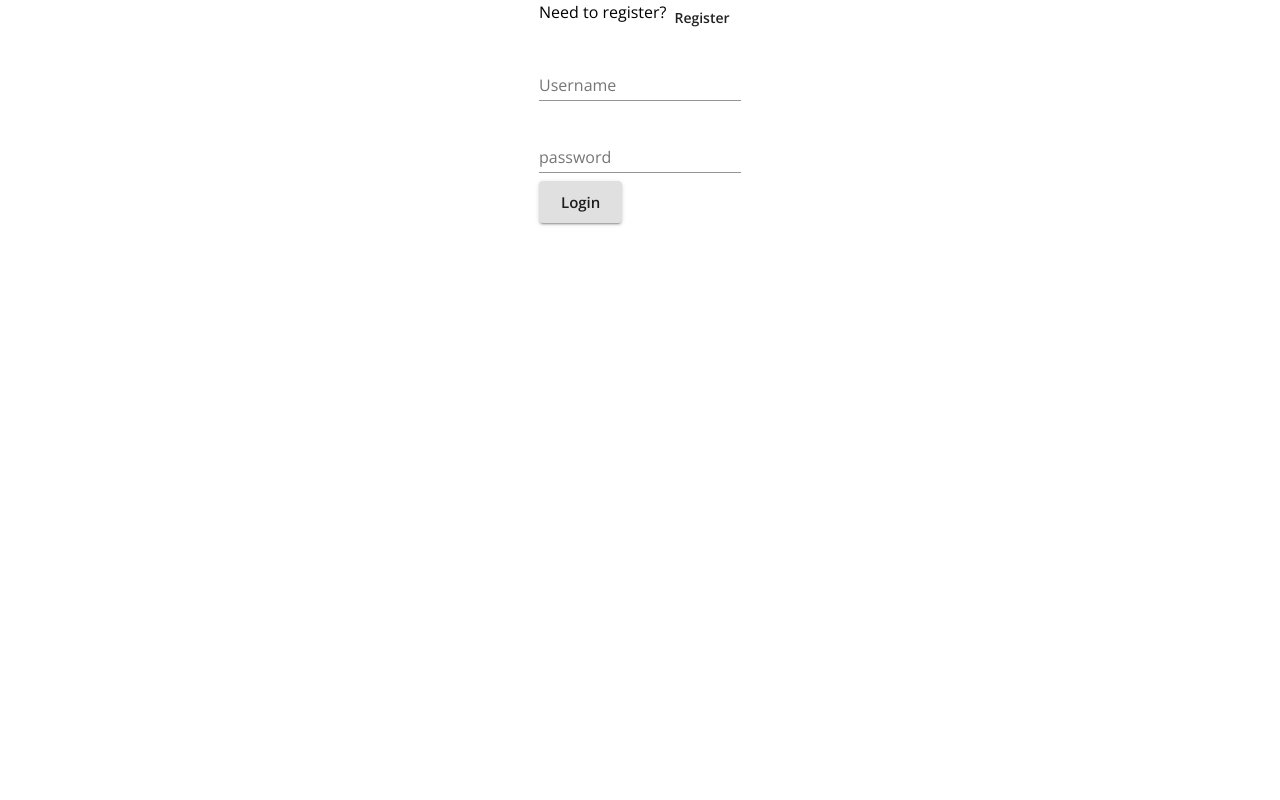
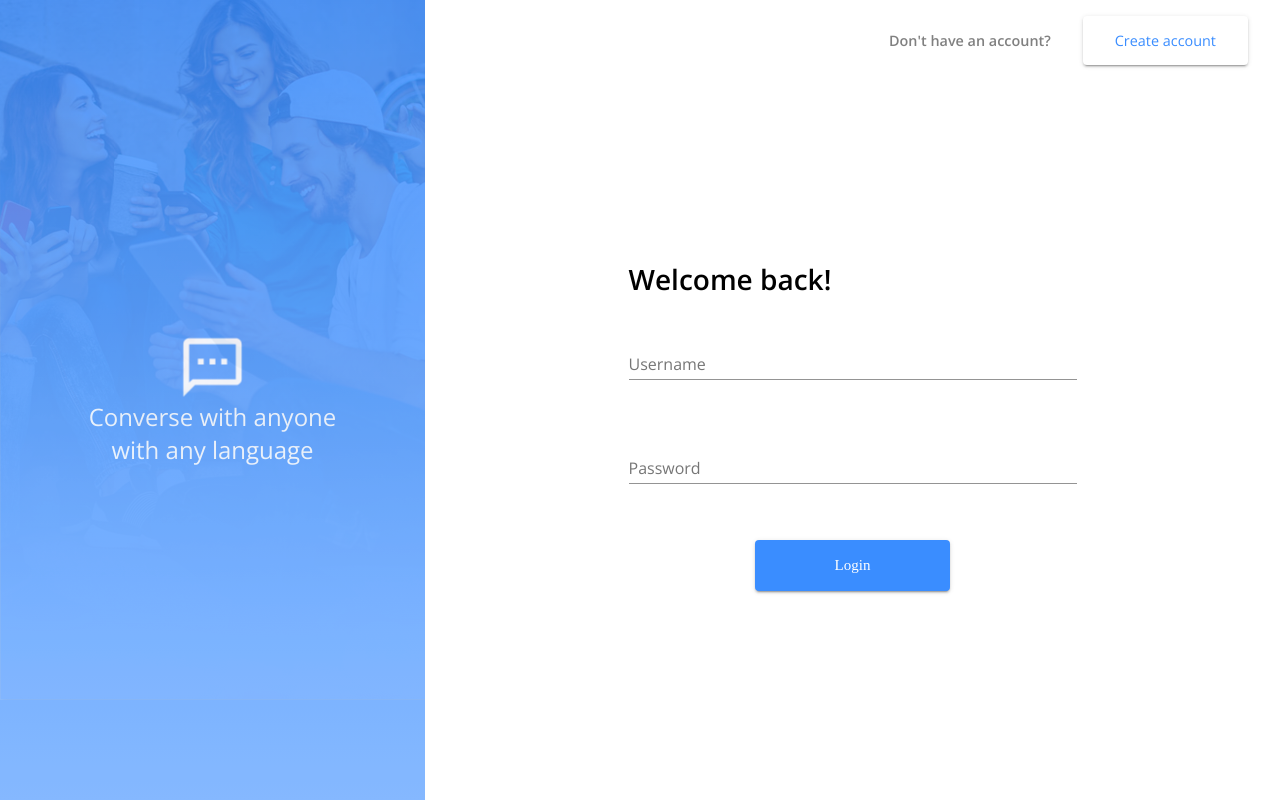
Before and after one commit to E-Fung/messenger-7541, a React (Create React App) app in the folder client/: page /login in a window 1280 px wide. Built offline with nearby package versions, Linux system fonts and the light colour scheme; no server answers.

Commit message:
revamped the login and signup page responsively

```diff
--- a/client/src/Login.js
+++ b/client/src/Login.js
@@ -3,16 +3,112 @@ import { Redirect, useHistory } from "react-router-dom";
 import { connect } from "react-redux";
 import {
   Grid,
-  Box,
   Typography,
   Button,
   FormControl,
   TextField,
+  Hidden,
+  Card
 } from "@material-ui/core";
+import { makeStyles } from "@material-ui/core/styles";
 import { login } from "./store/utils/thunkCreators";
+import bg_img from './assets/bg_img.png'
+import SmsOutlinedIcon from '@material-ui/icons/SmsOutlined';
+
+const useStyles = makeStyles((theme) => ({
+  root:{
+    flexWrap:'nowrap',
+    position:'relative'
+  },
+  leftMedia:{
+    position:'relative'
+  },
+  leftMedia__img:{
+    position:'relative',
+    zIndex:10,
+    maxHeight:'100vh'
+  },
+  leftMedia__bg:{
+    backgroundColor:'rgba(134,185,255)',
+    top:'0',
+    position:'absolute',
+    height:'100vh',
+    width:'100%'
+  },
+  leftMedia__gradient:{
+    width:'100%',
+    height:'100%',
+    background:'linear-gradient(#3A8DFF,#86B9FF)',
+    position:'absolute',
+    opacity:'85%',
+    padding:'0',
+    margin:'0',
+    top:'0',
+    zIndex:100
+  },
+  leftMedia__gradient__icon:{
+    width:'100%',
+    color:'white',
+    transform:'scale(2)',
+    margin:'1rem'
+  },
+  form:{
+    height:'100vh'
+  },
+  form__topbar:{
+    padding:'1rem 1rem'
+  },
+  form__topbar__question:{
+    alignSelf:'center',
+    margin:'0 1rem',
+    color:'grey',
+    fontSize:'0.9rem'
+  },
+  form__topbar__login:{
+    margin:'0 1rem'
+  },
+  form__topbar__login__button:{
+    padding:'0.75rem 2rem',
+    color:'#3A8DFF',
+    fontSize:'0.9rem'
+  },
+  form__form:{
+    flexGrow:1
+  },
+  form__form__welcome:{
+    fontSize:'1.75rem',
+  },
+  form__form__textfields:{
+    width:'28rem',
+    margin:'1rem 0'
+  },
+  form__form__login:{
+    backgroundColor:'#3A8DFF',
+    color:'white',
+    fontFamily:'Montserrat',
+    padding:'0.75rem 5rem',
+    margin:'2rem'
+  },
+  [theme.breakpoints.down('md')]:{
+    form__form__textfields:{
+      width:'22rem',
+      margin:'0.5rem 0'
+    },
+  },
+  [theme.breakpoints.down('sm')]:{
+    form__form__textfields:{
+      width:'18rem',
+      margin:'0.5rem 0'
+    },
+    form__topbar__question:{
+      margin:'1rem 1rem'
+    }
+  },
+}));
 
 const Login = (props) => {
   const history = useHistory();
+  const classes = useStyles();
   const { user, login } = props;
 
   const handleLogin = async (event) => {
@@ -28,14 +124,28 @@ const Login = (props) => {
   }
 
   return (
-    <Grid container justify="center">
-      <Box>
-        <Grid container item>
-          <Typography>Need to register?</Typography>
-          <Button onClick={() => history.push("/register")}>Register</Button>
+    <Grid container className={classes.root}>
+      <Grid item className={classes.leftMedia}>
+        <Hidden smDown>
+          <img src={bg_img} alt='bg_img'className={classes.leftMedia__img}/>
+          <Grid item className={classes.leftMedia__bg}/>
+          <Grid item container justifyContent='center' alignContent='center' className={classes.leftMedia__gradient} >
+            <SmsOutlinedIcon  fontSize='large' className={classes.leftMedia__gradient__icon} />
+            <Typography variant='h5' style={{color:'white'}}>Converse with anyone</Typography>
+            <Typography variant='h5' style={{color:'white'}}>with any language</Typography>
           </Grid>
+        </Hidden>
+      </Grid>
+      <Grid item container alignContent='center' direction='column' className={classes.form}>
+        <Grid item container justifyContent='flex-end' className={classes.form__topbar} >
+          <Typography className={classes.form__topbar__question} >Don't have an account?</Typography>
+          <Card className={classes.form__topbar__login} elevation={2}>
+            <Button onClick={() => history.push("/register")} className={classes.form__topbar__login__button}>Create account</Button>
+          </Card>
+        </Grid>
+        <Grid container item justifyContent='center' alignContent='center' className={classes.form__form} >
           <form onSubmit={handleLogin}>
-          <Grid>
+              <Typography className={classes.form__form__welcome}>Welcome back!</Typography>
               <Grid>
                 <FormControl margin="normal" required>
                   <TextField
@@ -43,25 +153,29 @@ const Login = (props) => {
                     label="Username"
                     name="username"
                     type="text"
+                    className={classes.form__form__textfields}
                     />
                 </FormControl>
               </Grid>
+              <Grid>
                 <FormControl margin="normal" required>
                   <TextField
-                label="password"
+                    label="Password"
                     aria-label="password"
                     type="password"
                     name="password"
+                    className={classes.form__form__textfields}
                     />
                 </FormControl>
-            <Grid>
-              <Button type="submit" variant="contained" size="large">
+              </Grid>
+              <Grid container justifyContent='center'>
+                <Button type="submit" variant="contained" size="large" className={classes.form__form__login}>
                   Login
                 </Button>
               </Grid>
+          </form>
         </Grid>
-        </form>
-      </Box>
+      </Grid>
     </Grid>
   );
 };
--- a/client/src/Signup.js
+++ b/client/src/Signup.js
@@ -3,17 +3,112 @@ import { Redirect, useHistory } from "react-router-dom";
 import { connect } from "react-redux";
 import {
   Grid,
-  Box,
   Typography,
   Button,
   FormControl,
   TextField,
   FormHelperText,
+  Hidden,
+  Card
 } from "@material-ui/core";
 import { register } from "./store/utils/thunkCreators";
+import { makeStyles } from "@material-ui/core/styles";
+import bg_img from './assets/bg_img.png'
+import SmsOutlinedIcon from '@material-ui/icons/SmsOutlined';
+
+const useStyles = makeStyles((theme) => ({
+  root:{
+    flexWrap:'nowrap',
+    position:'relative'
+  },
+  leftMedia:{
+    position:'relative'
+  },
+  leftMedia__img:{
+    position:'relative',
+    zIndex:10,
+    maxHeight:'100vh'
+  },
+  leftMedia__bg:{
+    backgroundColor:'rgba(134,185,255)',
+    top:'0',
+    position:'absolute',
+    height:'100vh',
+    width:'100%'
+  },
+  leftMedia__gradient:{
+    width:'100%',
+    height:'100%',
+    background:'linear-gradient(#3A8DFF,#86B9FF)',
+    position:'absolute',
+    opacity:'85%',
+    padding:'0',
+    margin:'0',
+    top:'0',
+    zIndex:100
+  },
+  leftMedia__gradient__icon:{
+    width:'100%',
+    color:'white',
+    transform:'scale(2)',
+    margin:'1rem'
+  },
+  form:{
+    height:'100vh'
+  },
+  form__topbar:{
+    padding:'1rem 1rem'
+  },
+  form__topbar__question:{
+    alignSelf:'center',
+    margin:'0 1rem',
+    color:'grey',
+    fontSize:'0.9rem'
+  },
+  form__topbar__create:{
+    margin:'0 1rem'
+  },
+  form__topbar__create__button:{
+    padding:'0.75rem 2rem',
+    color:'#3A8DFF',
+    fontSize:'0.9rem'
+  },
+  form__form:{
+    flexGrow:1
+  },
+  form__form__create:{
+    fontSize:'1.75rem',
+  },
+  form__form__textfields:{
+    width:'28rem',
+    margin:'0.75rem 0'
+  },
+  form__form__login:{
+    backgroundColor:'#3A8DFF',
+    color:'white',
+    fontFamily:'Montserrat',
+    padding:'0.75rem 5rem',
+    margin:'2rem'
+  },
+  [theme.breakpoints.down('md')]:{
+    form__form__textfields:{
+      width:'22rem',
+      margin:'0 0'
+    },
+  },
+  [theme.breakpoints.down('sm')]:{
+    form__form__textfields:{
+      width:'18rem',
+    },
+    form__topbar__question:{
+      margin:'1rem 1rem'
+    }
+  },
+}));
 
 const Login = (props) => {
   const history = useHistory();
+  const classes = useStyles();
   const { user, register } = props;
   const [formErrorMessage, setFormErrorMessage] = useState({});
 
@@ -37,45 +132,60 @@ const Login = (props) => {
   }
 
   return (
-    <Grid container justify="center">
-      <Box>
-        <Grid container item>
-          <Typography>Need to log in?</Typography>
-          <Button onClick={() => history.push("/login")}>Login</Button>
+    <Grid container className={classes.root}>
+      <Grid item className={classes.leftMedia}>
+        <Hidden smDown>
+          <img src={bg_img} alt='bg_img'className={classes.leftMedia__img}/>
+          <Grid item className={classes.leftMedia__bg}/>
+          <Grid item container justifyContent='center' alignContent='center' className={classes.leftMedia__gradient} >
+            <SmsOutlinedIcon  fontSize='large' className={classes.leftMedia__gradient__icon} />
+            <Typography variant='h5' style={{color:'white'}}>Converse with anyone</Typography>
+            <Typography variant='h5' style={{color:'white'}}>with any language</Typography>
           </Grid>
+        </Hidden>
+      </Grid>
+      <Grid item container alignContent='center' direction='column' className={classes.form}>
+        <Grid container item justifyContent='flex-end' className={classes.form__topbar} >
+        <Typography className={classes.form__topbar__question} >Already have an account?</Typography>
+          <Card className={classes.form__topbar__create} elevation={2}>
+            <Button onClick={() => history.push("/login")} className={classes.form__topbar__create__button}>Login</Button>
+          </Card>
+        </Grid>
+        <Grid container item justifyContent='center' alignContent='center' className={classes.form__form} >
           <form onSubmit={handleRegister}>
             <Grid>
+              <Typography className={classes.form__form__create}>Create an account.</Typography>
               <Grid>
-              <FormControl>
+                <FormControl margin="normal" required>
                   <TextField
                     aria-label="username"
                     label="Username"
                     name="username"
                     type="text"
-                  required
+                    className={classes.form__form__textfields}
                   />
                 </FormControl>
               </Grid>
               <Grid>
-              <FormControl>
+                <FormControl margin="normal" required>
                   <TextField
                     label="E-mail address"
                     aria-label="e-mail address"
                     type="email"
                     name="email"
-                  required
+                    className={classes.form__form__textfields}
                   />
                 </FormControl>
               </Grid>
               <Grid>
-              <FormControl error={!!formErrorMessage.confirmPassword}>
+                <FormControl error={!!formErrorMessage.confirmPassword} margin="normal" required>
                   <TextField
                     aria-label="password"
                     label="Password"
                     type="password"
                     inputProps={{ minLength: 6 }}
                     name="password"
-                  required
+                    className={classes.form__form__textfields}
                   />
                   <FormHelperText>
                     {formErrorMessage.confirmPassword}
@@ -83,26 +193,29 @@ const Login = (props) => {
                 </FormControl>
               </Grid>
               <Grid>
-              <FormControl error={!!formErrorMessage.confirmPassword}>
+                <FormControl error={!!formErrorMessage.confirmPassword} margin="normal" required>
                   <TextField
                     label="Confirm Password"
                     aria-label="confirm password"
                     type="password"
                     inputProps={{ minLength: 6 }}
                     name="confirmPassword"
-                  required
+                    className={classes.form__form__textfields}
                   />
                   <FormHelperText>
                     {formErrorMessage.confirmPassword}
                   </FormHelperText>
                 </FormControl>
               </Grid>
-            <Button type="submit" variant="contained" size="large">
+              <Grid container justifyContent='center'>
+                <Button type="submit" variant="contained" size="large" className={classes.form__form__login}>
                   Create
                 </Button>
               </Grid>
+            </Grid>
           </form>
-      </Box>
+        </Grid>
+      </Grid>
     </Grid>
   );
 };
--- a/client/src/index.css
+++ b/client/src/index.css
@@ -9,3 +9,10 @@ body {
 code {
   font-family: source-code-pro, Menlo, Monaco, Consolas, "Courier New", monospace;
 }
+
+*{
+  box-sizing: border-box;
+  padding: 0;
+  margin: 0;
+  scroll-behavior: smooth;
+}
```
Also changed, not shown: client/src/themes/theme.js (+6 -2 lines), client/src/assets/bg_img.png (added). Lines whose indentation alone changed are shown as unchanged.
